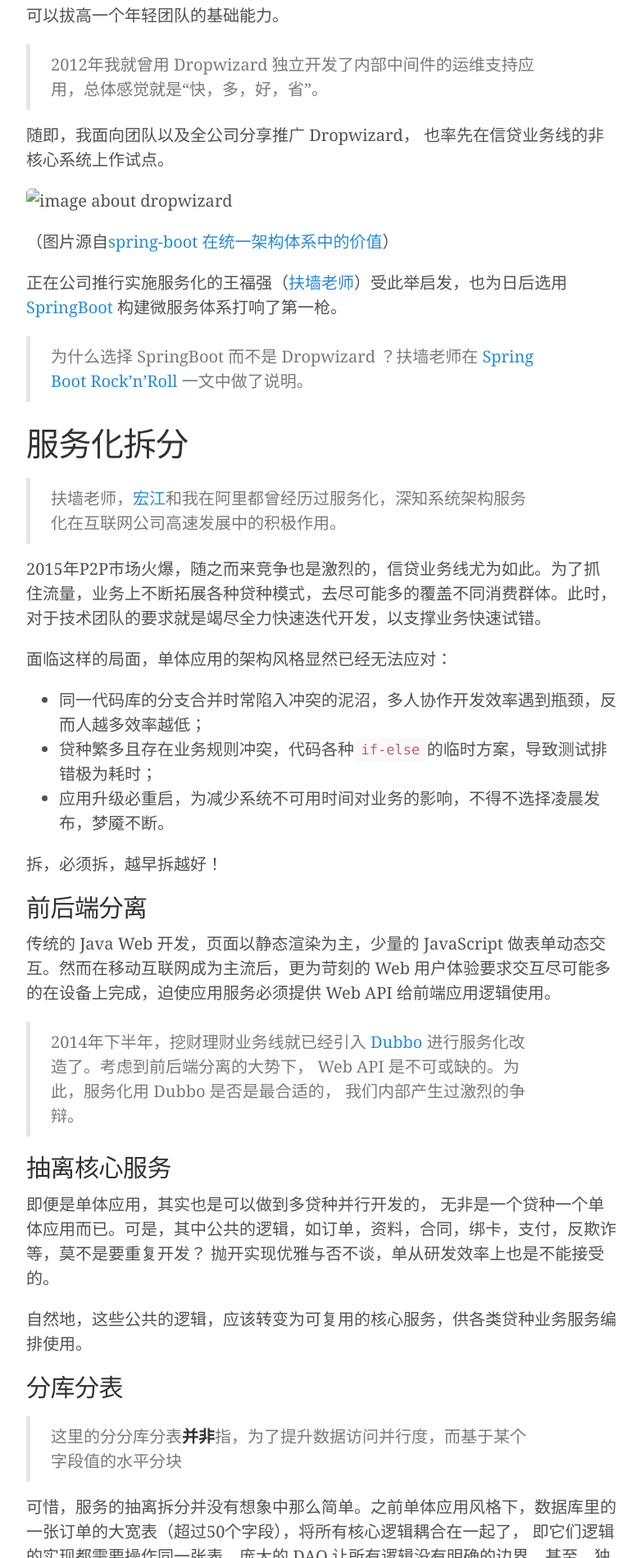
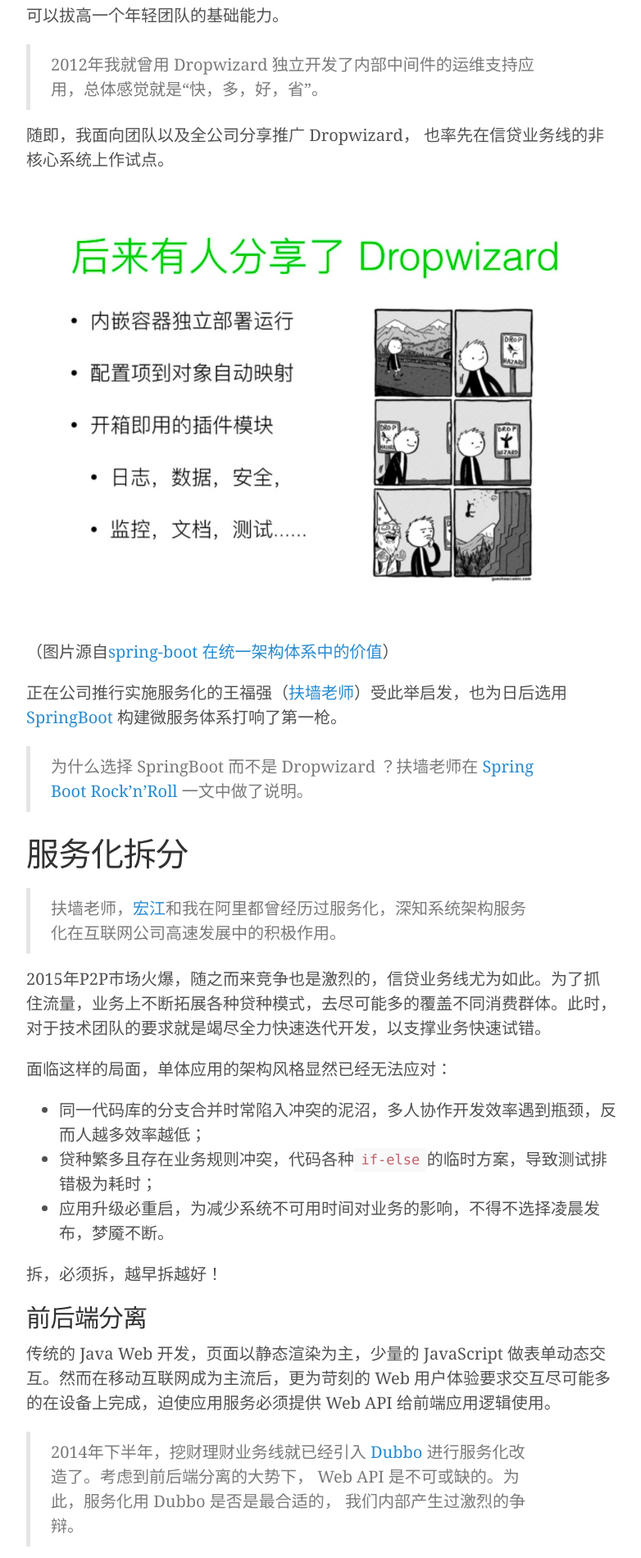
Before and after one commit to zhongl/zhongl.github.io, a Jekyll site: the page built from _posts/2017-08-23-review-my-microservice-journey.md, in a window 1280 px wide. Shown: the part 1044-2944 px from the top of the page at 82% size, without its empty margins (248-1030 px from the left). Built offline with Jekyll 4.4.1, drawn with Linux system fonts in a browser that asks for light colours.

Commit message:
fix image link.

```diff
--- a/_posts/2017-08-23-review-my-microservice-journey.md
+++ b/_posts/2017-08-23-review-my-microservice-journey.md
@@ -31,7 +31,7 @@
 
 随即，我面向团队以及全公司分享推广 Dropwizard， 也率先在信贷业务线的非核心系统上作试点。
 
-![image about dropwizard](public/media/15035744851157.jpg)
+![image about dropwizard]({{ site.url }}/public/media/15035744851157.jpg)
 （图片源自[spring-boot 在统一架构体系中的价值](https://speakerdeck.com/zhongl/spring-boot-zai-tong-jia-gou-ti-xi-zhong-de-jie-zhi)）
 
 正在公司推行实施服务化的王福强（[扶墙老师](https://afoo.me/)）受此举启发，也为日后选用 [SpringBoot](http://projects.spring.io/spring-boot/) 构建微服务体系打响了第一枪。
```
